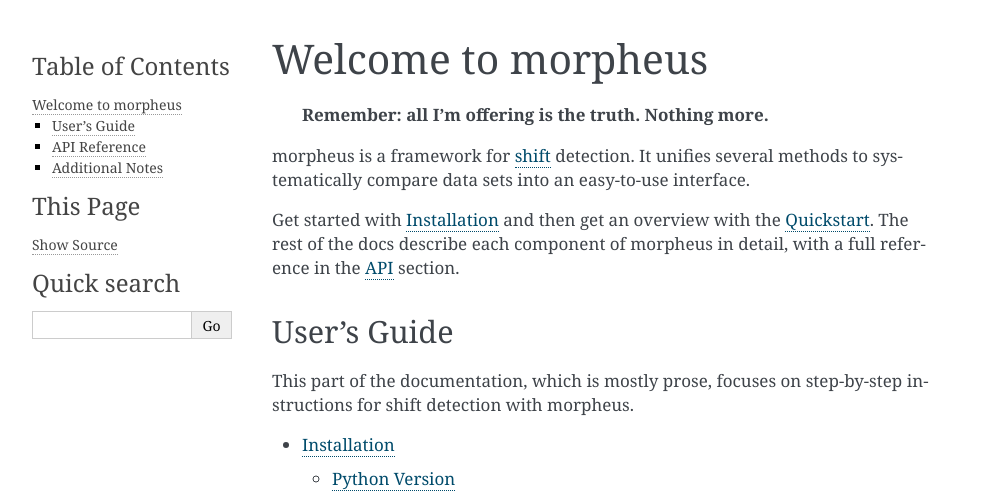
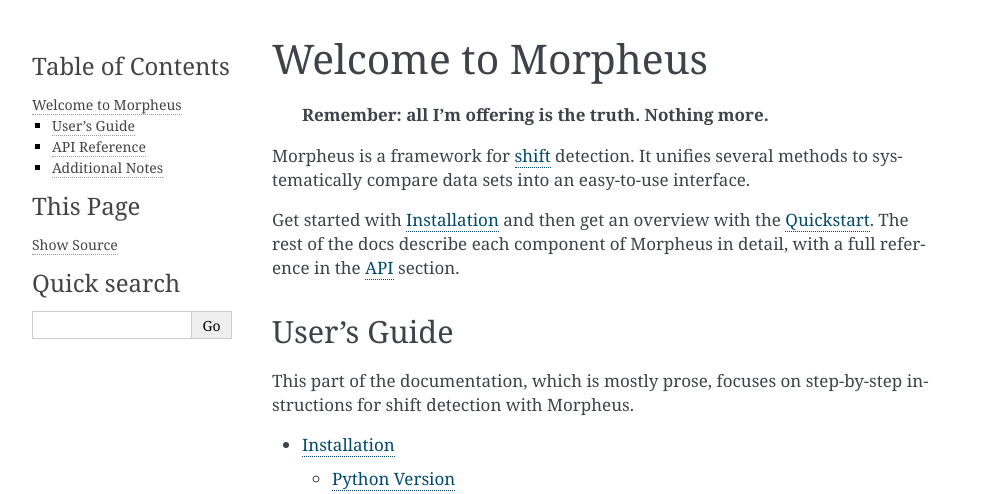
Before and after one commit to hpi-bp1819-naumann/shift-detector, a Sphinx documentation site: the page built from docs/source/index.rst, in a window 1280 px wide. Shown: the top 494 px of the page, without its empty margins (148-1141 px from the left). Built offline with Sphinx 7.4.7, drawn with Linux system fonts in a browser that asks for light colours.

```diff
--- a/docs/source/contents.rst.inc
+++ b/docs/source/contents.rst.inc
@@ -2,7 +2,7 @@ User's Guide
 ------------
 
 This part of the documentation, which is mostly prose, focuses on
-step-by-step instructions for shift detection with morpheus.
+step-by-step instructions for shift detection with Morpheus.
 
 .. toctree::
    :maxdepth: 2
--- a/docs/source/index.rst
+++ b/docs/source/index.rst
@@ -1,13 +1,13 @@
-Welcome to morpheus
+Welcome to Morpheus
 ===================
 
     **Remember: all I'm offering is the truth. Nothing more.**
 
-morpheus is a framework for :term:`shift` detection. It unifies several methods
+Morpheus is a framework for :term:`shift` detection. It unifies several methods
 to systematically compare data sets into an easy-to-use interface.
 
 Get started with :ref:`installation` and then get an overview with
 the :ref:`quickstart`. The rest of the docs describe each component
-of morpheus in detail, with a full reference in the :ref:`api` section.
+of Morpheus in detail, with a full reference in the :ref:`api` section.
 
 .. include:: contents.rst.inc
--- a/docs/source/precalculations/index.rst
+++ b/docs/source/precalculations/index.rst
@@ -10,6 +10,6 @@ Precalculations
     text_metadata
 
 
-morpheus comprises several methods to systematically compare two
+Morpheus comprises several methods to systematically compare two
 data sets and check for a :term:`shift`. This section introduces
 Precalculations for those methods.
--- a/docs/source/quickstart.rst
+++ b/docs/source/quickstart.rst
@@ -3,8 +3,8 @@
 Quickstart
 ==========
 
-Eager to get started? This page gives a good introduction to morpheus. It
-assumes you already have morpheus installed. If you do not, head over to the
+Eager to get started? This page gives a good introduction to Morpheus. It
+assumes you already have Morpheus installed. If you do not, head over to the
 :ref:`installation` section.
 
 
@@ -13,7 +13,7 @@ A Minimal Example
 
 A minimal example for morpheus looks something like this::
 
-    from morpheus import Detector
+    from Morpheus import Detector
 
     detector = Detector('path1.csv', 'path2.csv')
     detector.run()
```
Also changed, not shown: docs/source/installation.rst (+4 -4 lines).
